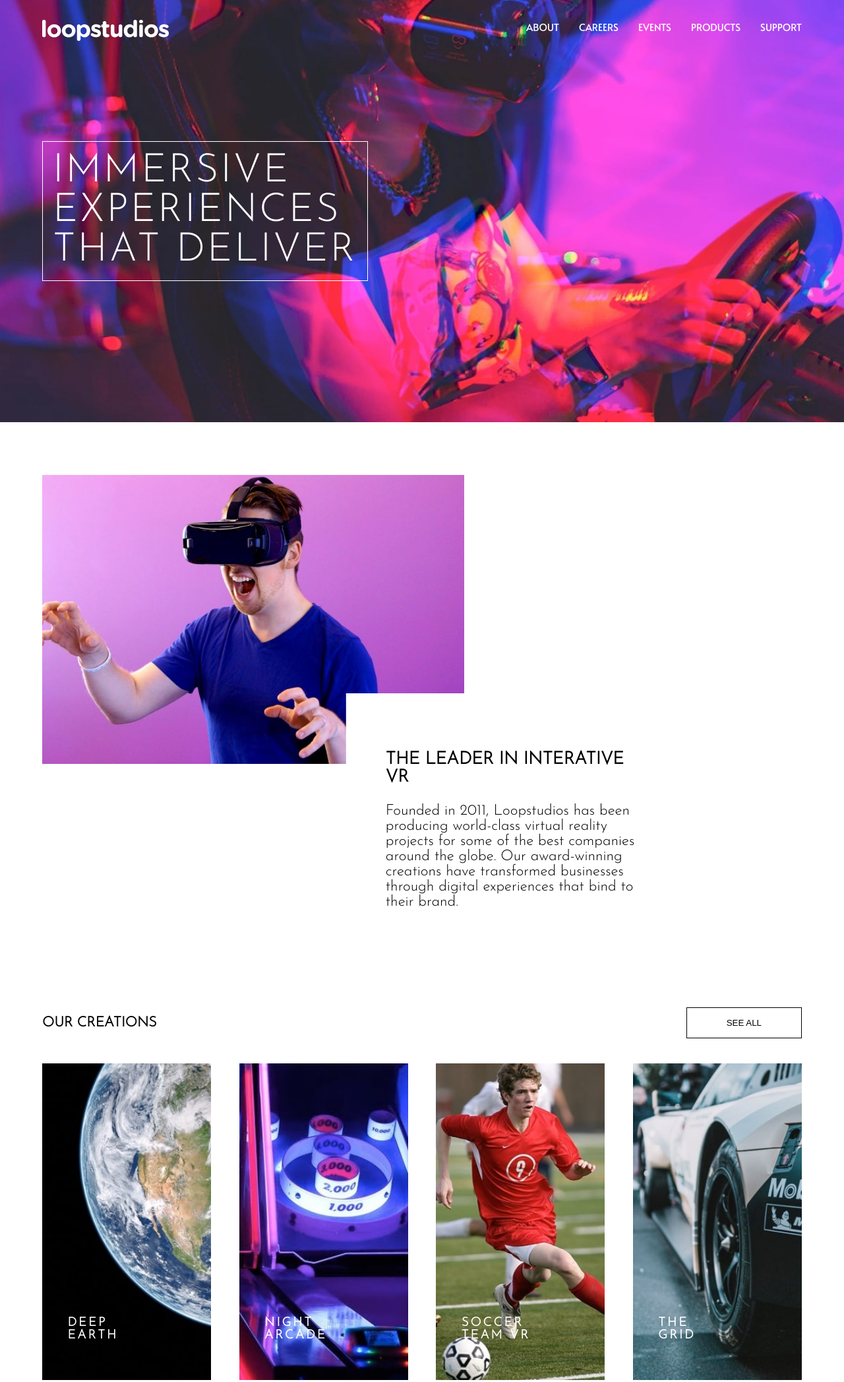
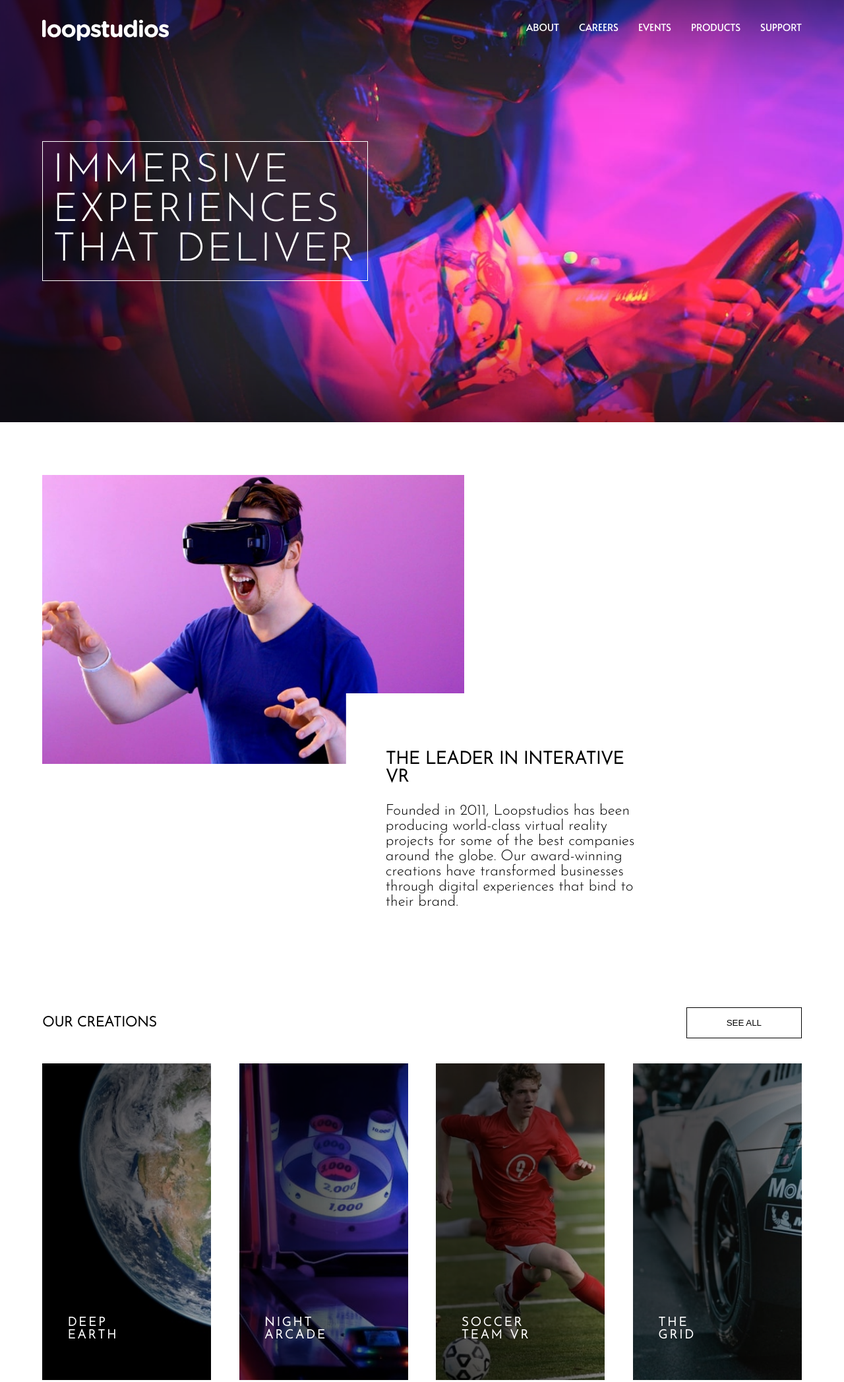
Before and after one commit to oivatO-soD-sotnaS/Submission-to-loopstudios-landing-page-main, a plain HTML site: page index.html in a window 1280 px wide. Shown: the top 2095 px of the page at 66% size. Drawn offline with Linux system fonts and the light colour scheme.

Commit message:
Update main.css

```diff
--- a/CSS/main.css
+++ b/CSS/main.css
@@ -30,6 +30,9 @@ body{
     align-items: center;
     height: 80svh;
     padding: 30px 5%;
+    -webkit-box-shadow: inset 200px 10px 152px 23px rgba(0,0,0,0.71);
+    -moz-box-shadow: inset 200px 10px 152px 23px rgba(0,0,0,0.71);
+    box-shadow: inset 200px 10px 152px 23px rgba(0,0,0,0.71);
     background-image: url(../images/mobile/image-hero.jpg);
     background-position: center;
     background-repeat: no-repeat;
@@ -50,10 +53,11 @@ header section{
     gap: 2rem;
     width: 100vw;
     height: 100svh;
-    padding: 30svh 0;
+    padding: 30svh 5vw;
     list-style: none;
     opacity: 0;
     margin: 0;
+    background-color: #000;
     transition: all .3s ease-in-out;
 }
 .logo{
@@ -105,7 +109,9 @@ header section{
     height: 20svh;
     margin: 2rem 0;
     color: #fff;
-}
+    -webkit-box-shadow: inset 200px 10px 152px 23px rgba(0,0,0,0.71);
+    -moz-box-shadow: inset 200px 10px 152px 23px rgba(0,0,0,0.71);
+    box-shadow: inset 200px 10px 152px 23px rgba(0,0,0,0.71);}
 .card-text{
     position: absolute;
     font-size: 1.5rem;
@@ -125,7 +131,6 @@ header section{
     opacity: 0;
     transition: all .3s ease;
     cursor: pointer;
-    border: 1px solid #000;
 }
 .overlay:hover{
     opacity: .4;
```
